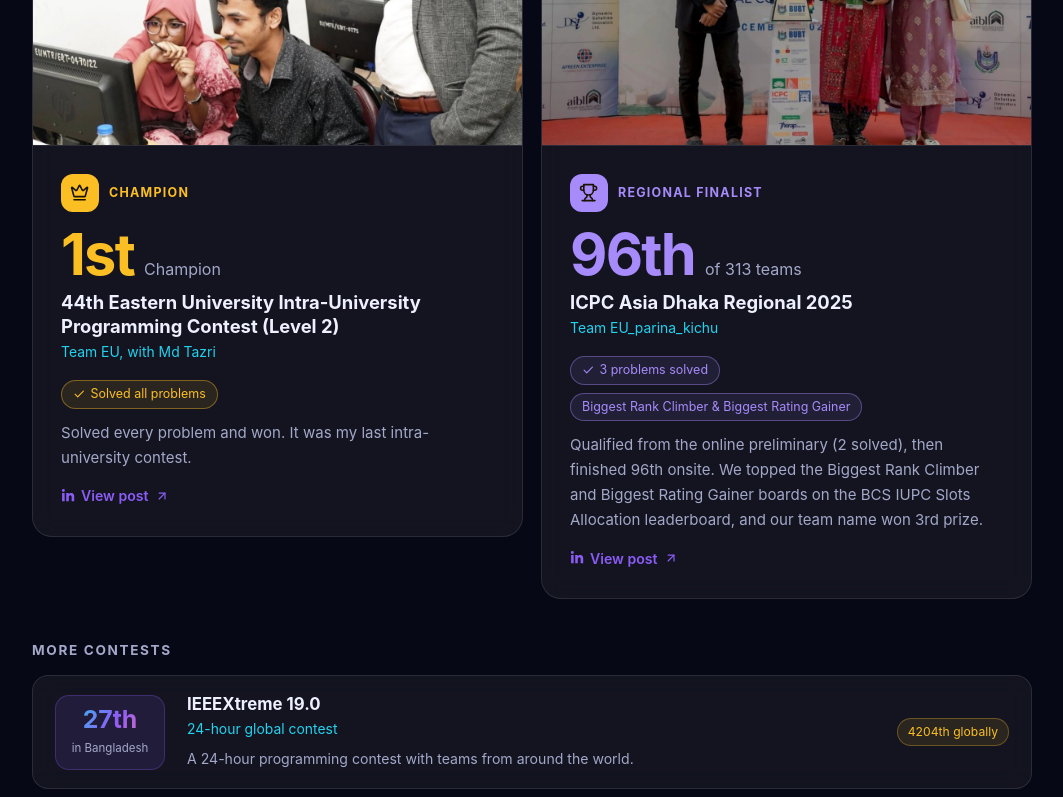
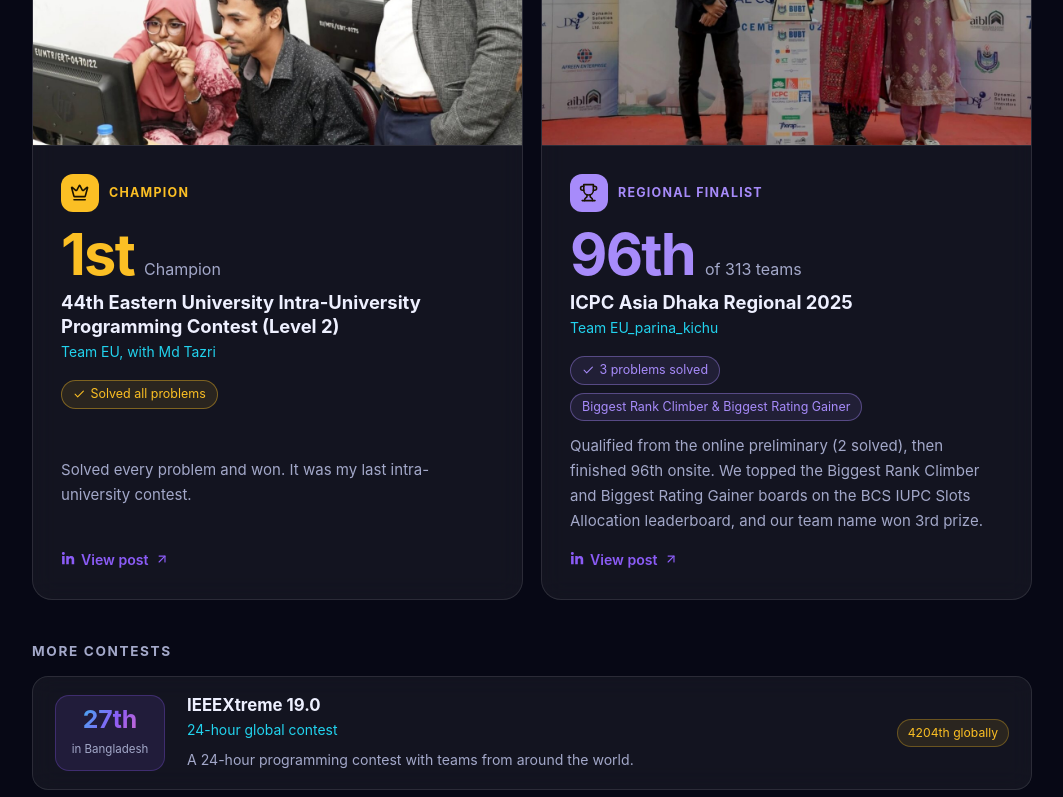
Before and after one commit to Somaiya-0/portfolio, a React (Vite) app: page / in a window 1280 px wide. Shown: the part 3225-4022 px from the top of the page, without its empty margins (108-1171 px from the left). Built offline with nearby package versions, Linux system fonts and the light colour scheme.

Commit message:
Align featured contest cards

```diff
--- a/src/App.css
+++ b/src/App.css
@@ -316,3 +316,10 @@ a.card { color: inherit; text-decoration: none; cursor: pointer; }
   .paper .cta .btn { text-align: center; }
   .contact .btn { font-size: .95rem; padding: 14px 16px; }
 }
+
+/* featured contest cards: same height, same alignment */
+.cp-feat { align-items: stretch; }
+.feat-body > .cp-link { margin-top: auto; padding-top: 14px; }
+@media (min-width: 721px) {
+  .feat .chips { min-height: 66px; align-content: flex-start; }
+}
```
